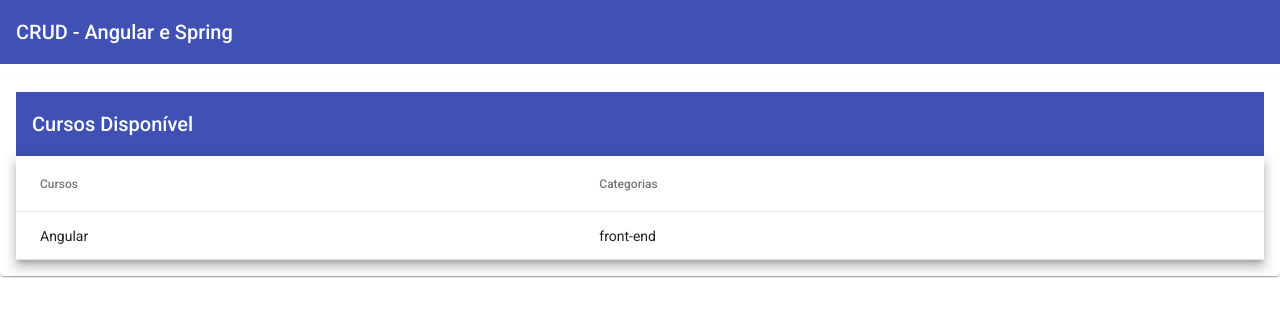
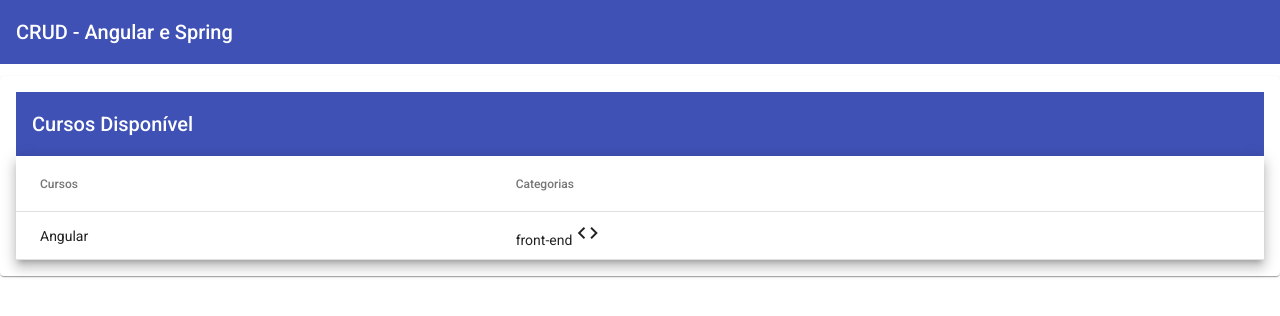
Before and after one commit to guimedeirosf/crud-angular-spring, an Angular app in the folder crud-angular/: page /courses in a window 1280 px wide. Shown: the top 316 px of the page. Built offline with nearby package versions, Linux system fonts and the light colour scheme.

Commit message:
Add Pipe para inserir icone nas paginas

```diff
--- a/crud-angular/src/app/courses/courses/courses.component.html
+++ b/crud-angular/src/app/courses/courses/courses.component.html
@@ -21,7 +21,9 @@
   <!-- Categoria Column -->
   <ng-container matColumnDef="category">
     <th mat-header-cell *matHeaderCellDef> Categorias </th>
-    <td mat-cell *matCellDef="let course"> {{course.category }} </td>
+    <td mat-cell *matCellDef="let course"> {{course.category }}
+      <mat-icon aria-hidden="false" aria-label="Categoria do Curso" > {{ course.category | category }}</mat-icon>
+    </td>
   </ng-container>
 
   <tr mat-header-row *matHeaderRowDef="displayedColumns"></tr>
--- a/crud-angular/src/app/courses/services/courses.service.ts
+++ b/crud-angular/src/app/courses/services/courses.service.ts
@@ -19,7 +19,7 @@
   list() { return this.httpClient.get<Course[]>(this.API)
     .pipe(
       first(),
-      delay(5000),
+      delay(50),
     tap(courses => console.log(courses))
     );  }
 }
--- /dev/null
+++ b/crud-angular/src/app/shared/pipes/category.pipe.ts
@@ -0,0 +1,17 @@
+import { Pipe, PipeTransform } from '@angular/core';
+
+@Pipe({
+  name: 'category'
+})
+export class CategoryPipe implements PipeTransform {
+
+  transform(value: string): string {
+    switch(value){
+      case 'front-end': return 'code';
+      case 'back-end': return 'computer';
+
+    }
+    return 'code';
+  }
+
+}
```
Also changed, not shown: crud-angular/src/app/shared/app-material/app-material.module.ts (+6 -2 lines), crud-angular/src/app/shared/shared.module.ts (+5 -2 lines), 1 other file (tests, documents, lock files or other folders).
